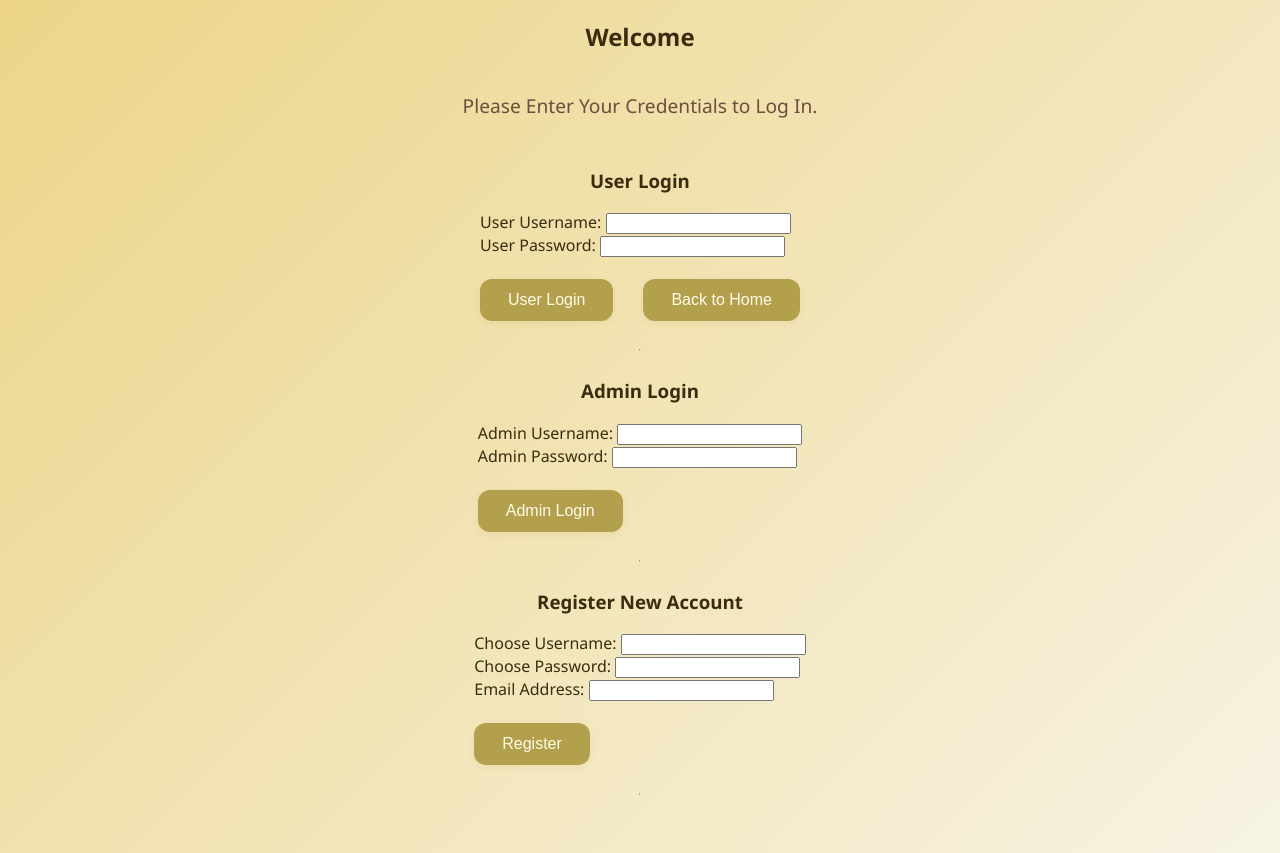
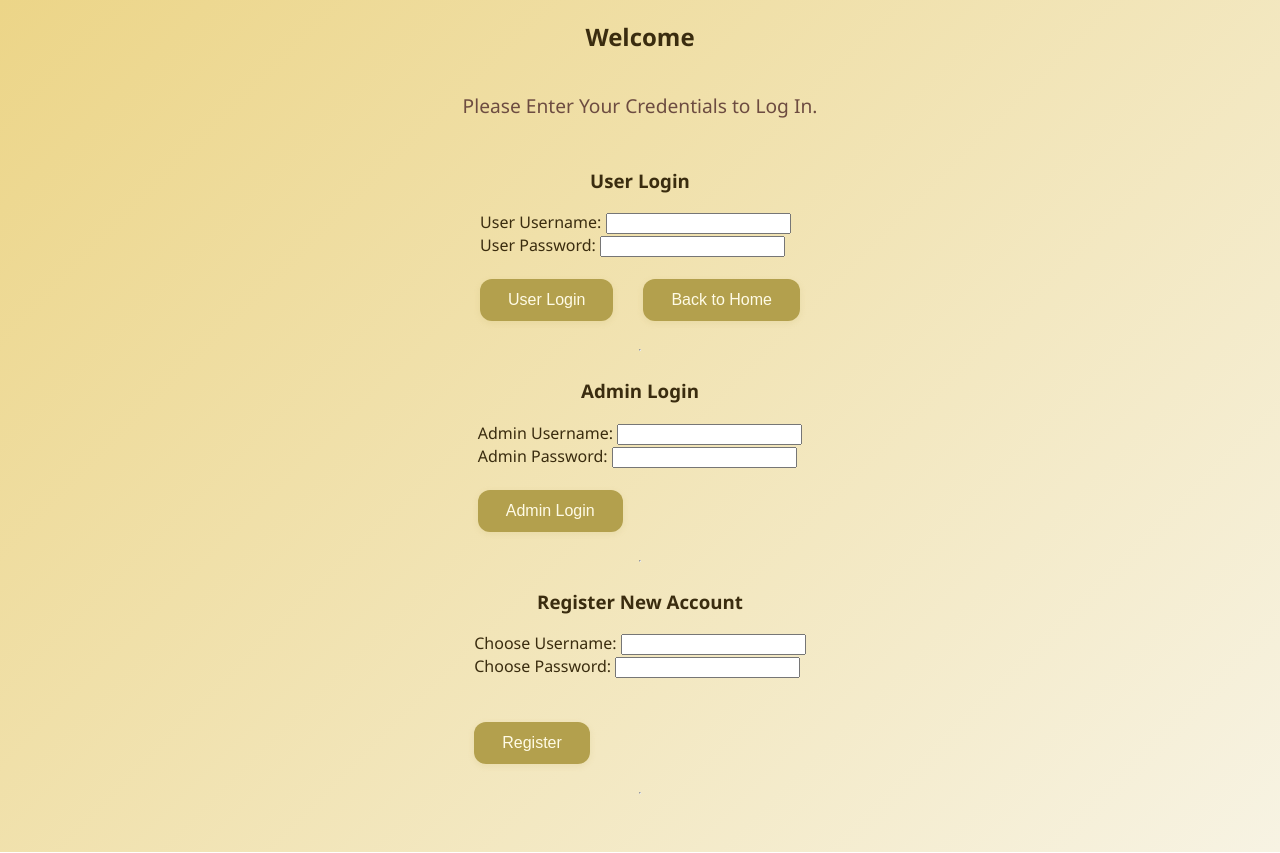
Before and after one commit to JPfern20/POS-System-WebAppDesign, a website: page user.html in a window 1280 px wide. Drawn offline with Linux system fonts and the light colour scheme.

Commit message:
Order Fix

```diff
--- a/user.html
+++ b/user.html
@@ -52,8 +52,6 @@
         <label for="regPassword">Choose Password: </label>
         <input type="password" id="regPassword" name="regPassword" required>
         <br>
-        <label for="regEmail">Email Address: </label>
-        <input type="email" id="regEmail" name="regEmail" required>
         <br><br>
         <div class="button-group">
             <button type="submit" id="registerButton">Register</button>
```
